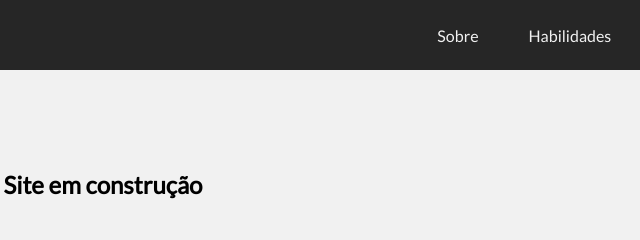
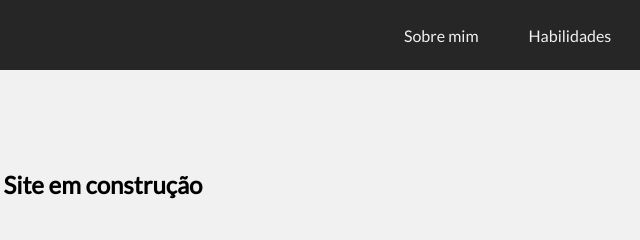
Before and after one commit to iser-naej/iser-naej.github.io, a plain HTML site: page index.html in a window 1280 px wide. Shown: the top 240 px of the page, 537-1177 px from the left. Drawn offline with nearby package versions, Linux system fonts and the light colour scheme.

Commit message:
alter item about me

```diff
--- a/index.html
+++ b/index.html
@@ -16,7 +16,7 @@
                     JR</a></div>
 
                 <ul class="nav-list">
-                    <li class="nav-item"><a href="#" class="nav-link">Sobre</a></li>
+                    <li class="nav-item"><a href="#" class="nav-link">Sobre mim</a></li>
                     <li class="nav-item"><a href="#" class="nav-link">Habilidades</a></li>
                     <li class="nav-item"><a href="#" class="nav-link">Contato</a></li>
                 </ul>
```
